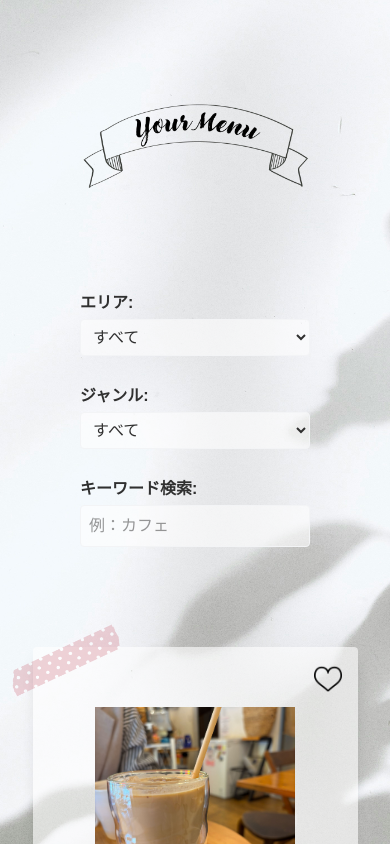
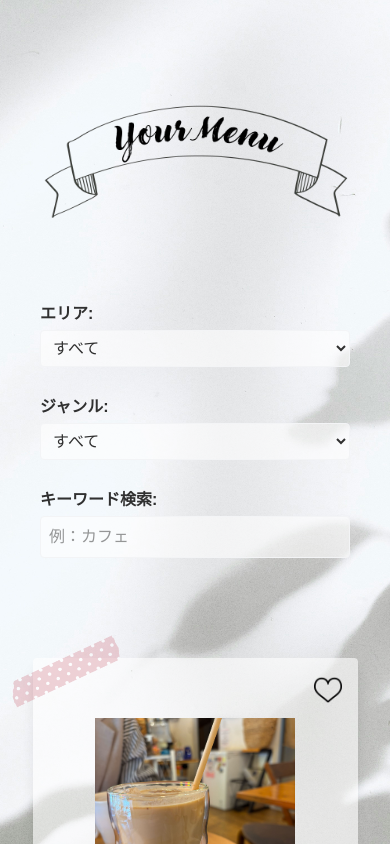
Before and after one commit to brown-96253/gourmet-app-rails-test, a Next.js app: page / in a window 390 px wide. Shown: the top 844 px of the page. Built offline with nearby package versions, Linux system fonts and the light colour scheme.

Commit message:
style: スマホ表示のpaddingを調整

```diff
--- a/app/page.tsx
+++ b/app/page.tsx
@@ -33,9 +33,9 @@ export default function Home() {
 
   return (
     <div className="with-background">
-      <div id="top" className="mx-auto max-w-[1340px] with-background pt-25 pb-50 px-20 lg:px-30">
+      <div id="top" className="mx-auto max-w-[1340px] with-background pt-25 pb-50 px-10 lg:px-30">
         {/* ▼ ロゴ画像 */}
-        <div className="flex justify-center mb-25">
+        <div className="flex justify-center mb-20 lg:mb-25">
           <picture>
             {/* 640px未満 */}
             <source srcSet="/images/title-sp.webp" media="(max-width: 639px)" />
```
